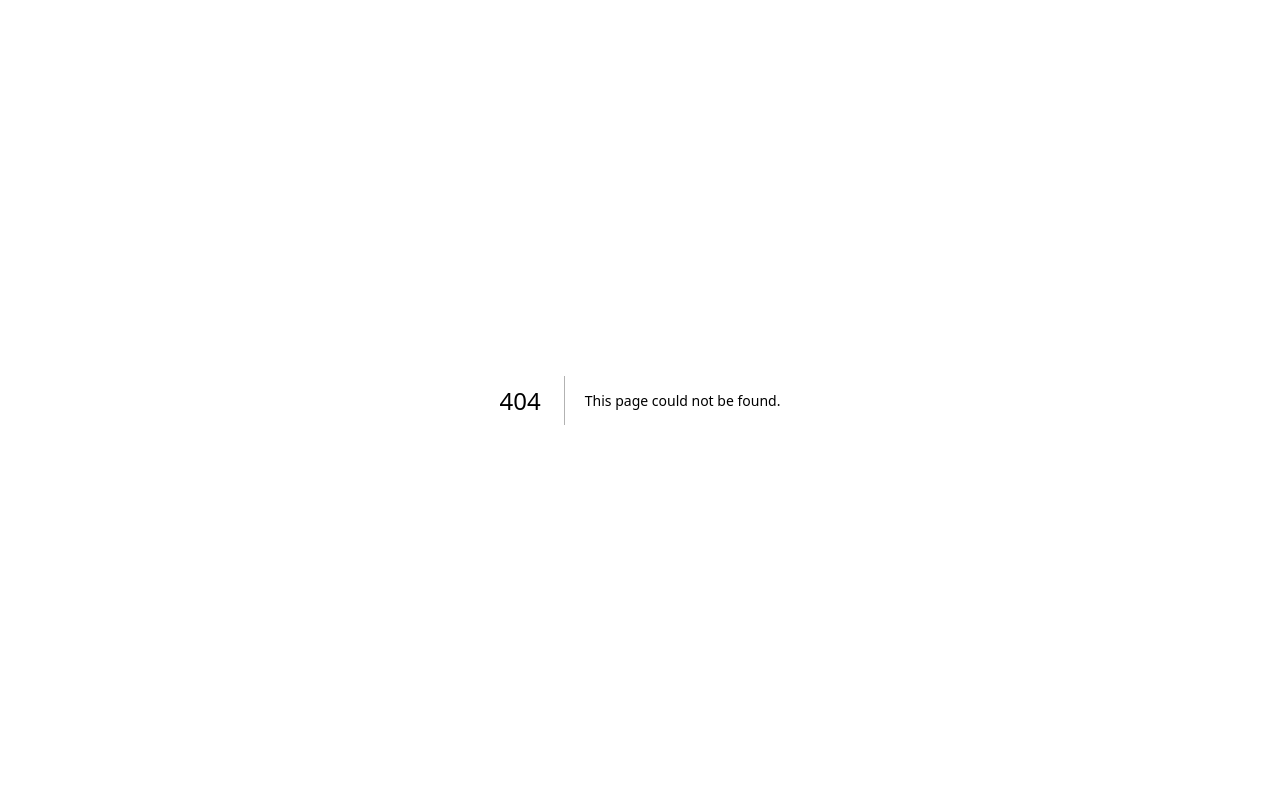
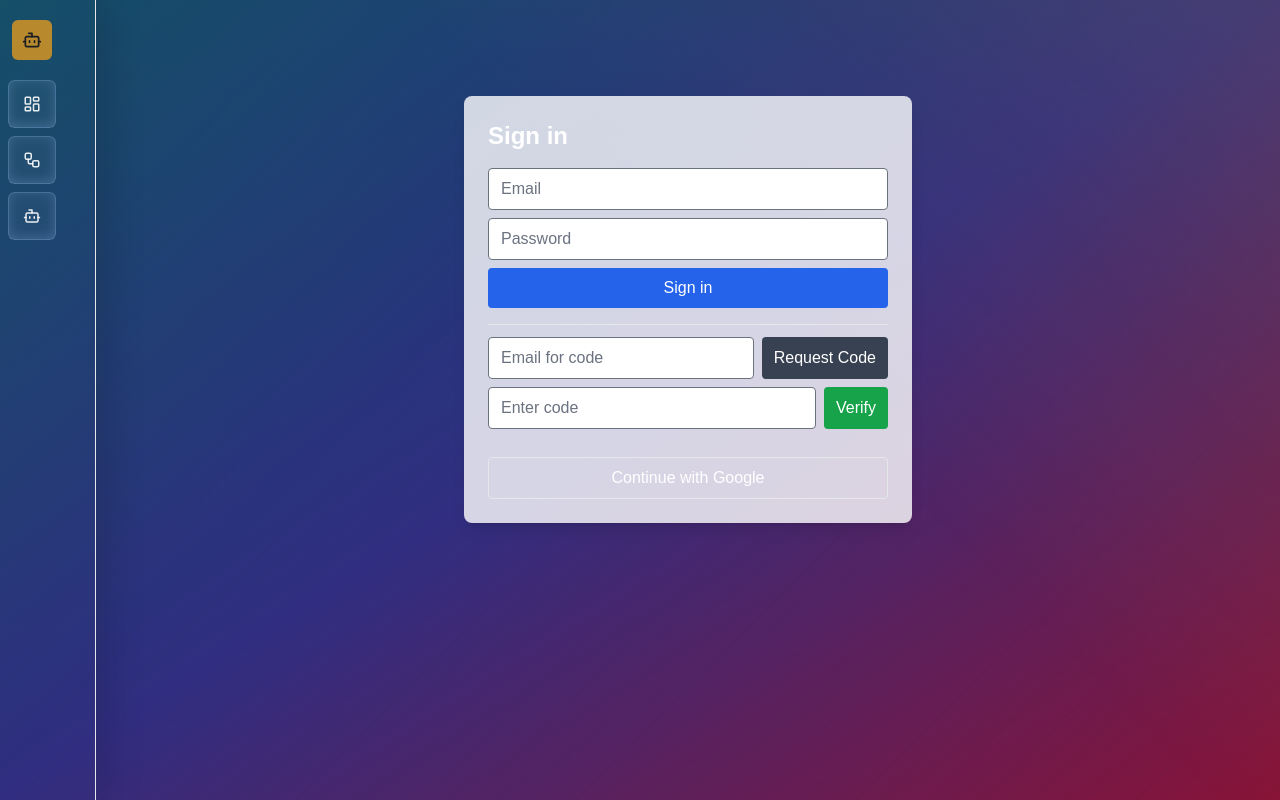
Before and after one commit to ndiezeifeanyi/onowu-ai, a Next.js app in the folder frontend/: page /login in a window 1280 px wide. Before the commit this address had no page. Built offline with nearby package versions, Linux system fonts and the light colour scheme.

Commit message:
feat(frontend): add login page + OTP/password/Google UI

```diff
--- /dev/null
+++ b/frontend/app/login/page.tsx
@@ -0,0 +1,15 @@
+"use client";
+
+import LoginForm from "@/components/login-form";
+import { AppShell } from "@/components/app-shell";
+
+export default function LoginPage() {
+  return (
+    <AppShell>
+      <div className="max-w-md mx-auto mt-24 p-6 bg-white/80 rounded-lg shadow-lg">
+        <h1 className="text-2xl font-semibold mb-4">Sign in</h1>
+        <LoginForm />
+      </div>
+    </AppShell>
+  );
+}
--- /dev/null
+++ b/frontend/components/login-form.tsx
@@ -0,0 +1,120 @@
+"use client";
+
+import { useState } from "react";
+
+export default function LoginForm() {
+  const [email, setEmail] = useState("");
+  const [password, setPassword] = useState("");
+  const [code, setCode] = useState("");
+  const [message, setMessage] = useState<string | null>(null);
+
+  async function handlePasswordLogin(e: React.FormEvent) {
+    e.preventDefault();
+    setMessage(null);
+    const res = await fetch("/api/v1/auth/login", {
+      method: "POST",
+      headers: { "Content-Type": "application/json" },
+      body: JSON.stringify({ email, password }),
+    });
+    if (res.ok) {
+      const data = await res.json();
+      localStorage.setItem("access_token", data.access_token);
+      localStorage.setItem("refresh_token", data.refresh_token);
+      setMessage("Logged in");
+    } else {
+      setMessage("Invalid credentials");
+    }
+  }
+
+  async function handleRequestCode(e: React.FormEvent) {
+    e.preventDefault();
+    setMessage(null);
+    const res = await fetch("/api/v1/auth/request-code", {
+      method: "POST",
+      headers: { "Content-Type": "application/json" },
+      body: JSON.stringify({ email }),
+    });
+    if (res.ok) setMessage("Code sent to your email");
+    else setMessage("Failed to request code");
+  }
+
+  async function handleVerifyCode(e: React.FormEvent) {
+    e.preventDefault();
+    setMessage(null);
+    const res = await fetch("/api/v1/auth/verify-code", {
+      method: "POST",
+      headers: { "Content-Type": "application/json" },
+      body: JSON.stringify({ email, code }),
+    });
+    if (res.ok) {
+      const data = await res.json();
+      localStorage.setItem("access_token", data.access_token);
+      localStorage.setItem("refresh_token", data.refresh_token);
+      setMessage("Logged in via code");
+    } else {
+      setMessage("Invalid code");
+    }
+  }
+
+  function handleGoogle() {
+    // open Google OAuth flow handled by backend
+    window.location.href = "/api/v1/auth/google/login";
+  }
+
+  return (
+    <div className="space-y-4">
+      {message && <div className="text-sm text-gray-700">{message}</div>}
+
+      <form onSubmit={handlePasswordLogin} className="space-y-2">
+        <input
+          className="w-full border px-3 py-2 rounded"
+          placeholder="Email"
+          value={email}
+          onChange={(e) => setEmail(e.target.value)}
+        />
+        <input
+          className="w-full border px-3 py-2 rounded"
+          placeholder="Password"
+          type="password"
+          value={password}
+          onChange={(e) => setPassword(e.target.value)}
+        />
+        <button className="w-full bg-blue-600 text-white py-2 rounded" type="submit">
+          Sign in
+        </button>
+      </form>
+
+      <div className="border-t pt-3">
+        <form onSubmit={handleRequestCode} className="flex gap-2">
+          <input
+            className="flex-1 border px-3 py-2 rounded"
+            placeholder="Email for code"
+            value={email}
+            onChange={(e) => setEmail(e.target.value)}
+          />
+          <button className="bg-gray-700 text-white px-3 rounded" type="submit">
+            Request Code
+          </button>
+        </form>
+
+        <form onSubmit={handleVerifyCode} className="mt-2 flex gap-2">
+          <input
+            className="flex-1 border px-3 py-2 rounded"
+            placeholder="Enter code"
+            value={code}
+            onChange={(e) => setCode(e.target.value)}
+          />
+          <button className="bg-green-600 text-white px-3 rounded" type="submit">
+            Verify
+          </button>
+        </form>
+      </div>
+
+      <div className="pt-3">
+        <button onClick={handleGoogle} className="w-full border py-2 rounded">
+          Continue with Google
+        </button>
+      </div>
+    </div>
+  );
+}
```
